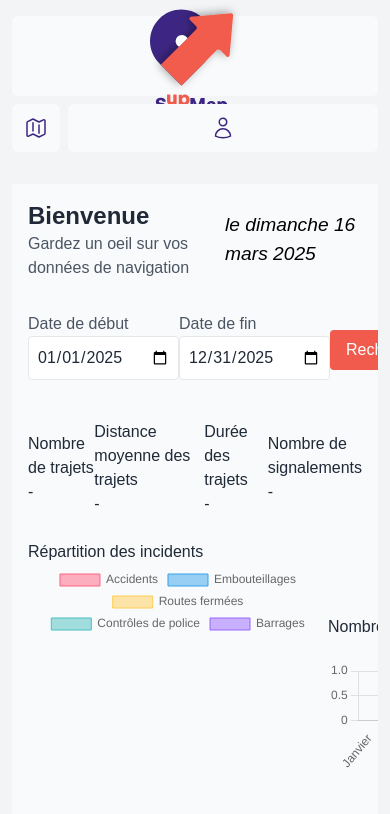
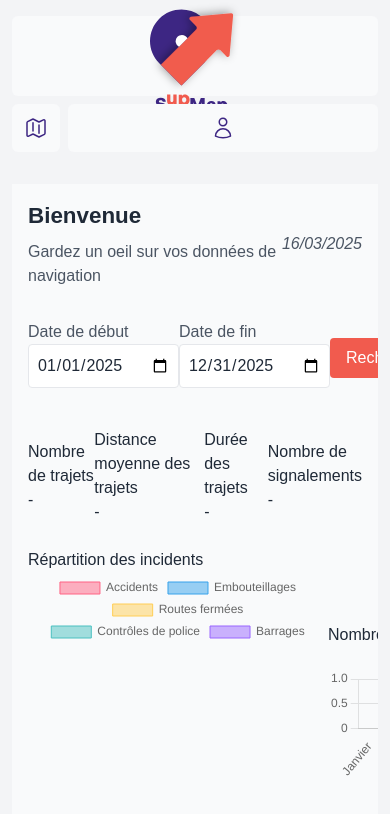
Before and after one commit to baptistegeorget/supmap, a Next.js app in the folder web/: page /analytics in a window 390 px wide. Shown: the top 814 px of the page. Built offline with nearby package versions, Linux system fonts and the light colour scheme; a web font is replaced by a local one.

Commit message:
Fin style header dashboard data

```diff
--- a/web/src/app/analytics/analytics.css
+++ b/web/src/app/analytics/analytics.css
@@ -1,5 +1,7 @@
 /*Style de la page des KPI*/
 
+
+/* ANALYSE HEADER */
 .analyse_container{
     position: relative;
 }
@@ -9,12 +11,56 @@
     align-items: center;
 }
 
+.analyse_header--welcome h1{
+    margin-bottom: 0.7rem;
+    font-size: 1.8rem;
+}
+.analyse_header--welcome p {
+    font-size: 1rem;
+}
+
+.analyse_header--date--responsive {
+    display: none;
+}
+
 .analyse_header--date span {
-    font-size: 1.2rem;
-    text-decoration: it;
-    font-weight: 600;
-    color: var(--blue);
+    font-size: 1rem;
+    font-style: italic;
+    font-weight: 400;
 }
+
+
+@media screen and (max-width: 992px) {
+    .analyse_header--welcome h1{
+        margin-bottom: 0.5rem;
+        font-size: 1.5rem;
+    }
+    .analyse_header--date--responsive {
+        display: flex;
+        justify-content: end;
+        align-items: center;
+    }
+
+    .analyse_header--date--responsive span {
+        font-size: 1rem;
+    }
+    .analyse_header--date--desktop {
+        display: none;
+    }
+    .analyse_header--welcome p {
+        font-size: 1rem;
+    }
+}
+
+@media screen and (max-width: 768px) {
+    .analyse_header--welcome h1{
+        margin-bottom: 0.5rem;
+        font-size: 1.4rem;
+    }
+
+}
+
+/* ANALYSE FILTERS */
 
 .filters_container {
     display: flex;
@@ -49,9 +95,3 @@
 .analysis_content--diagrams .diagram_card {
     width: 100%;
 }
-
-.analyse_header--date .date {
-    color: black;
-    font-weight: 400;
-    font-style: italic;
-}
--- a/web/src/app/analytics/page.tsx
+++ b/web/src/app/analytics/page.tsx
@@ -28,10 +28,7 @@ interface StatsData {
 
 interface Route {
   created_on: string;
-  // Ajoute d'autres champs si nécessaires plus tard
 }
-
-
 
 ChartJS.register(
   ArcElement,
@@ -49,12 +46,12 @@ export default function Page() {
   const [token, setToken] = useState<string | undefined>(undefined);
   const [loading, setLoading] = useState(false);
 
-  // States filtres dates
+  // Statss filtres dates
   const [startDate, setStartDate] = useState("2025-01-01");
   const [endDate, setEndDate] = useState("2025-12-31");
   const isDateRangeValid = new Date(startDate) <= new Date(endDate);
 
-  // States data
+  // Stats data
   const [statsData, setStatsData] = useState<StatsData | null>(null);
   const [routesPerMonthData, setRoutesPerMonthData] = useState<number[]>(Array(12).fill(0));
   const [incidentCounts, setIncidentCounts] = useState({
@@ -152,7 +149,7 @@ export default function Page() {
         const stats = await statsResponse.json();
         setStatsData(stats);
 
-        // Mettre à jour les incidents
+        // Mises à jour des incidents
         setIncidentCounts({
           signalements: stats?.total_signalements || 0,
           accidents: stats?.total_accidents || 0,
@@ -240,9 +237,14 @@ export default function Page() {
           </h1>
           <p className="text-gray-600">Gardez un oeil sur vos données de navigation</p>
         </div>
-        <div className="analyse_header--date">
-          <span className="date">
+        <div className="analyse_header--date analyse_header--date--desktop">
+          <span className="date text-gray-600">
           le {new Date().toLocaleDateString('fr-FR', { weekday: 'long', day: 'numeric', month: 'long', year: 'numeric' })}
+          </span>
+        </div>
+        <div className="analyse_header--date analyse_header--date--responsive">
+          <span className="date text-gray-600">
+            {new Date().toLocaleDateString('fr-FR')}
           </span>
         </div>
       </div>
```
